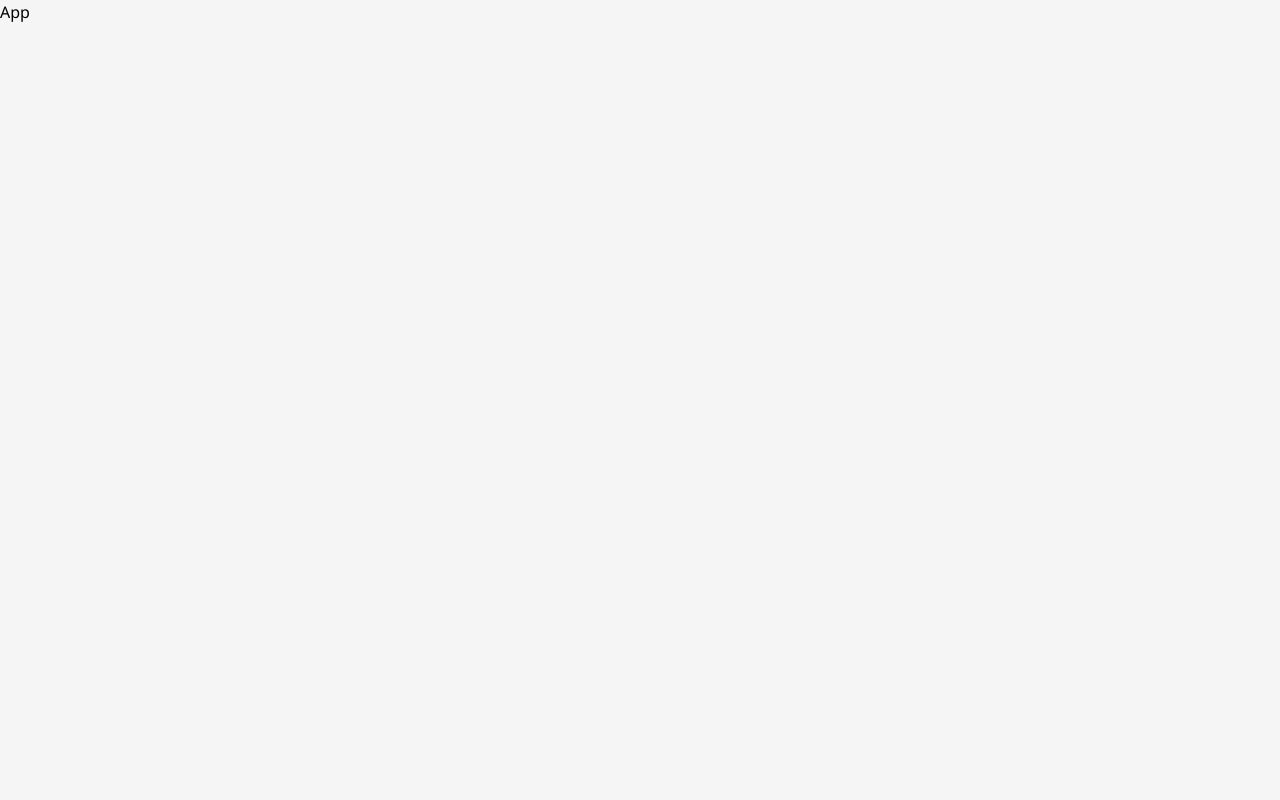
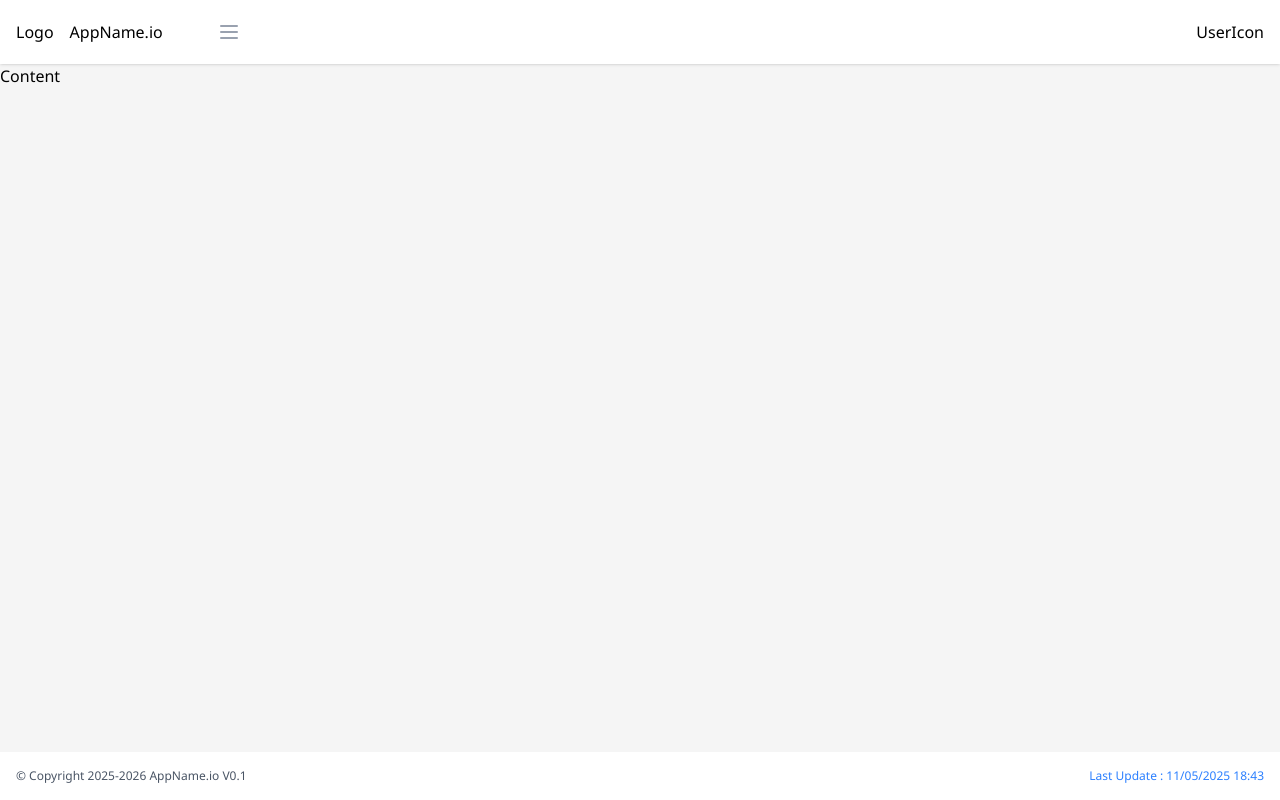
Before and after one commit to sander34556/dashboard-admin, a React (Vite) app: page / in a window 1280 px wide. Built offline with nearby package versions, Linux system fonts and the light colour scheme.

Commit message:
Add Navbar and Footer

```diff
--- a/package.json
+++ b/package.json
@@ -11,6 +11,7 @@
   },
   "dependencies": {
     "@tailwindcss/vite": "^4.1.6",
+    "lucide-react": "^0.510.0",
     "react": "^19.1.0",
     "react-dom": "^19.1.0",
     "tailwindcss": "^4.1.6"
--- a/src/App.jsx
+++ b/src/App.jsx
@@ -1,8 +1,11 @@
+import Layout from "./layouts/Layout"
 
 
 const App = () => {
   return (
-    <div>App</div>
+    <div>
+      <Layout />
+    </div>
   )
 }
 export default App
--- /dev/null
+++ b/src/components/footer/Footer.jsx
@@ -0,0 +1,13 @@
+import { appInfo } from '../../utils/appInfomation'
+
+
+const Footer = () => {
+  const { appName, copyRight, lastUpdate, version } = appInfo;
+  return (
+    <footer className="flex justify-between items-center bg-white px-4 py-4 text-xs">
+      <p className='text-gray-600'>© Copyright {copyRight} {appName} {version}</p>
+      <p className='text-blue-500 hidden sm:block'>Last Update : {lastUpdate}</p>
+    </footer>
+  )
+}
+export default Footer
--- /dev/null
+++ b/src/components/navbar/Logo.jsx
@@ -0,0 +1,15 @@
+
+
+const Logo = () => {
+  return (
+    <button className="flex items-center justify-start mx-0 h-16 cursor-pointer hover:bg-neutral-200 px-4 py-2 rounded">
+      <div>
+        Logo
+      </div>
+      <div className="hidden lg:block px-4 mx-0">
+        AppName.io
+      </div>
+    </button>
+  )
+}
+export default Logo
--- /dev/null
+++ b/src/components/navbar/Navbar.jsx
@@ -0,0 +1,24 @@
+import { AlignLeft, Ellipsis, Menu } from 'lucide-react'
+import Logo from './Logo'
+import UserIcon from './UserIcon'
+
+
+const Navbar = () => {
+    return (
+        <header>
+            <nav className="flex items-center justify-between w-full min-h-16 bg-white shadow fixed top-0">
+                <div className='flex items-center justify-between w-full h-full px-4 sm:px-0 sm:w-16 lg:w-60'>
+                    <AlignLeft className='block sm:hidden' />
+                    <Logo />
+                    <Ellipsis className='block sm:hidden' />
+
+                </div>
+                <div className='hidden sm:flex items-center justify-between w-full px-4 h-full'>
+                    <Menu className='text-gray-400' />
+                    <UserIcon />
+                </div>
+            </nav>
+        </header>
+    )
+}
+export default Navbar
--- /dev/null
+++ b/src/components/navbar/UserIcon.jsx
@@ -0,0 +1,9 @@
+
+
+
+const UserIcon = () => {
+  return (
+    <div>UserIcon</div>
+  )
+}
+export default UserIcon
--- /dev/null
+++ b/src/layouts/Layout.jsx
@@ -0,0 +1,22 @@
+import Footer from "../components/footer/Footer"
+import Navbar from "../components/navbar/Navbar"
+
+
+
+const Layout = () => {
+    return (
+        <main>
+            <Navbar />
+
+            <div className="flex flex-col min-h-screen pt-16">
+                <div className="container flex-1 ">
+                    <div className="">
+                        Content
+                    </div>
+                </div>
+                <Footer />
+            </div>
+        </main>
+    )
+}
+export default Layout
--- /dev/null
+++ b/src/utils/appInfomation.js
@@ -0,0 +1,8 @@
+
+
+export const appInfo = {
+    appName: 'AppName.io',
+    copyRight: '2025-2026',
+    version: 'V0.1',
+    lastUpdate: '11/05/2025 18:43'
+}
```
Also changed, not shown: 1 other file (tests, documents, lock files or other folders).
